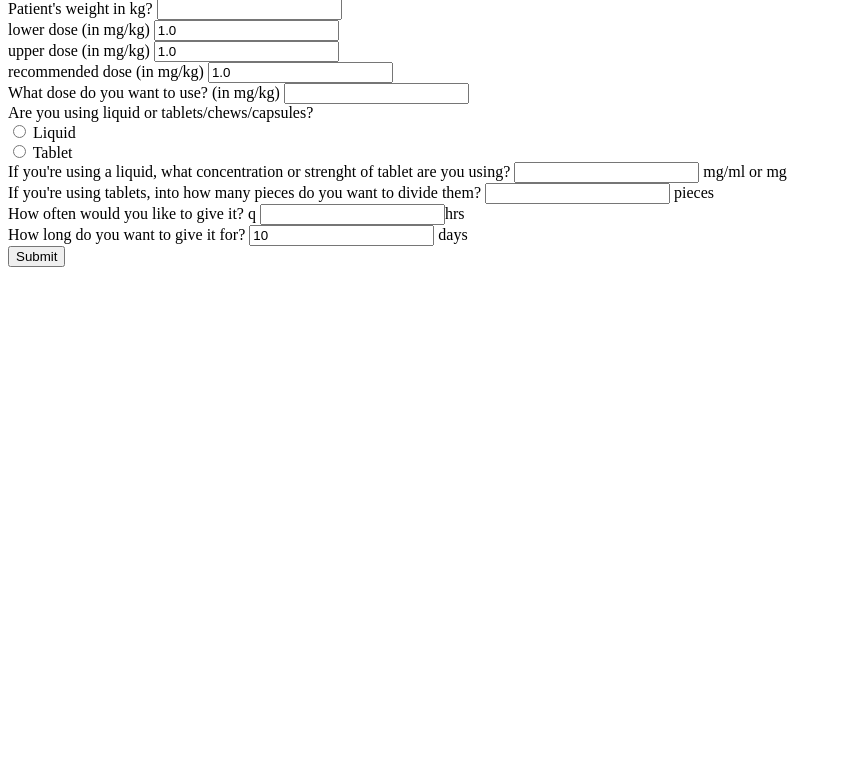
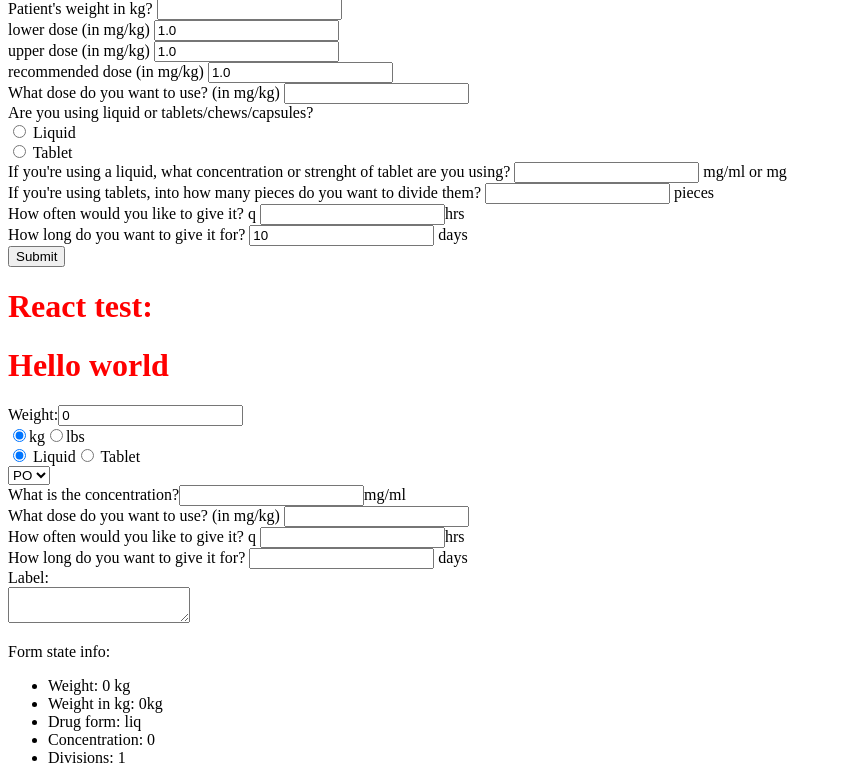
Before and after one commit to StaceyCarter/vet_calc, a Flask app: page /prescribe/1 in a window 1280 px wide. Shown: the part 81-864 px from the top of the page, without its empty margins (0-842 px from the left). Before the commit the page ends 348 px from the top, so only its background shows below. Run offline with Flask 2, Linux system fonts and the light colour scheme; tables that the repository leaves empty hold one stand-in row (values such as "Sample post").

Commit message:
added static react files from frontend work

```diff
--- a/server.py
+++ b/server.py
@@ -98,36 +98,6 @@
                            drug=drug,
                            saved_doses=saved_doses)
 
-@app.route('/adduser', methods=["POST"])
-def add_user():
-    """Renders a form to add a user to the database"""
-
-    email = request.form.get('email')
-    password = request.form.get('password')
-    fname = request.form.get('fname')
-    lname = request.form.get('lname')
-    username = request.form.get('username')
-
-
-    grad_year = request.form.get('gradYear')
-    speciality = request.form.get('specialty')
-    user_type = "vet"
-
-
-    user = User(email = email,
-                password = password,
-                fname = fname,
-                lname = lname,
-                username = username,
-                user_type = user_type
-                )
-
-    db.session.add(user)
-    db.session.commit()
-
-    flash("Welcome to the database!")
-
-    return redirect('/')
 
 @app.route('/register')
 def register_user():
@@ -178,9 +148,11 @@
     #Concentration refers to concentration of a liquid formula or the strength of a tablet
     concentration = float(request.args.get("concentration"))
     form = request.args.get("form")
-    divide = int(request.args.get("divide"))
+    divide = int(request.args.get("divide") or 1)
 
     instruction_info = get_instructions(weight, dose, concentration, duration, frequency, form, divide)
+
+    print('\n\n\n\nINSTRUCTION_INFO: ', instruction_info)
 
     instructions = generate_instructions(instruction_info)
 
@@ -193,6 +165,7 @@
     """Presents the dose calculator, with fields regarding the dose prefilled."""
 
     dose = PersonalDose.query.get(dose_id)
+    print(dose)
 
     return render_template('prescribe.html',
                            dose=dose)
--- /dev/null
+++ b/static/js/calculator_form.js
@@ -0,0 +1,176 @@
+
+//import Weight, {KgOrLbs} from './weight'
+//import LiqOrTabs from './drug_form'
+//import Concentration from './drug_concentration'
+//import Divisions from './tablet_divisions'
+
+function Route(props) {
+  return (
+    <div>
+      <select>
+        <option value="PO">PO</option>
+        <option value="OU">OU</option>
+        <option value="OD">OD</option>
+        <option value="OS">OS</option>
+        <option value="SQ">SQ</option>
+        <option value="IM">IM</option>
+      </select>
+    </div>
+  )
+}
+
+
+function DosePicker(props){
+  return (
+    <div>
+      <label>
+        What dose do you want to use? (in mg/kg) <input type="number" name="dose" step="0.01" readOnly />
+      </label>
+    </div>
+  )
+}
+
+function Frequency(props){
+  return(
+    <div>
+      <label>
+
+      How often would you like to give it? q <input type="number" name="frequency" value="" readOnly />hrs
+      </label>
+    </div>
+  )
+}
+
+function Duration(props){
+  return(
+    <div>
+      <label>
+      How long do you want to give it for? <input type="number" name="duration" value="" readOnly /> days
+      </label>
+    </div>
+  )
+}
+
+function Label(props){
+  return(
+    <div>
+      <label> Label: <br />
+        <textarea readOnly></textarea>
+      </label>
+      <p> Form state info: </p>
+      <ul>
+        <li>Weight: {props.weight} {props.units}</li>
+        <li>Weight in kg: {props.kgWeight}kg</li>
+        <li>Drug form: {props.drugForm}</li>
+        <li>Concentration: {props.concentration}</li>
+        <li>Divisions: {props.divisions}</li>
+      </ul>
+
+    </div>
+  )
+}
+
+class Form extends React.Component{
+  constructor(props){
+    super(props)
+
+    this.state = {
+      weight : 0,
+      units : "kg",
+      weightInKgs : 0,
+      drugForm : "liq",
+      concentration : 0,
+      divisions : 1,
+    }
+
+    this.setWeight = this.setWeight.bind(this)
+    this.changeUnit = this.changeUnit.bind(this)
+    this.setWeightInKgs = this.setWeightInKgs.bind(this)
+    this.setDrugForm = this.setDrugForm.bind(this)
+    this.setConcentration = this.setConcentration.bind(this)
+    this.setDivisions = this.setDivisions.bind(this)
+  }
+  // Responds to the form input (passed in as a prop) and updates the state accordingly.
+  setWeight(weight){
+    console.log("Weight from setWeight: ", weight)
+    this.setState({
+      weight : weight
+    })
+    this.setWeightInKgs(weight)
+  }
+
+  // Passed in as a prob to KgOrLbs which changes the unit state depending on which one the user has selected.
+  changeUnit(newUnit) {
+    this.setState({
+      units: newUnit
+    }, () => this.setWeightInKgs(this.state.weight));
+  }
+
+  // Checks what the current weight units are. If they are lbs, then converts the weight to kgs and updates the weight in kgs state.
+  setWeightInKgs(weight){
+    if (this.state.units === "lbs"){
+      this.setState({
+        weightInKgs : (weight * 0.45359237).toFixed(2)
+      })
+    } else {
+      this.setState({
+        weightInKgs : weight
+      })
+    }
+  }
+
+  setDrugForm(newForm){
+    this.setState({
+      drugForm : newForm
+    })
+  }
+
+  setConcentration(newConcentration){
+    this.setState({
+      concentration : newConcentration
+    })
+  }
+
+  setDivisions(newDivision){
+    this.setState({
+      divisions : newDivision
+    })
+  }
+
+  render(){
+    return (
+    <div>
+        <h1>Hello world</h1>
+        <Weight weight={this.state.weight} setWeight={this.setWeight} />
+        <KgOrLbs changeUnit={this.changeUnit}/>
+        <LiqOrTabs setForm={this.setDrugForm}/>
+        <Route />
+        <Concentration
+          drugForm={this.state.drugForm}
+          setConcentration={this.setConcentration}
+          concentration={this.state.concentration} />
+        <Divisions
+          divisions={this.state.divisions}
+          setDivisions={this.setDivisions}
+          drugForm={this.state.drugForm}/>
+        <DosePicker />
+        <Frequency />
+        <Duration />
+        <Label
+          weight={this.state.weight}
+          units={this.state.units}
+          kgWeight={this.state.weightInKgs}
+          drugForm = {this.state.drugForm}
+          concentration = {this.state.concentration}
+          divisions = {this.state.divisions}/>
+     </div>
+    )
+  }
+}
+
+
+
+ReactDOM.render(
+  <Form />,
+  document.getElementById('root')
+)
--- /dev/null
+++ b/static/js/drug_concentration.js
@@ -0,0 +1,22 @@
+function Concentration(props){
+  let describingWord
+  let units
+
+  if (props.drugForm === "liq"){
+    describingWord = "concentration"
+    units = "mg/ml"
+  } else if (props.drugForm === "tab"){
+    describingWord = "strength of the tablet"
+    units = "mg"
+  }
+
+  return (
+    <div>
+      <label>What is the {describingWord}?
+        <input type="number" step="0.01" onChange={(evt) => {
+           props.setConcentration(evt.target.value)}} />
+        {units}
+      </label>
+    </div>
+  )
+}
--- /dev/null
+++ b/static/js/drug_form.js
@@ -0,0 +1,41 @@
+class LiqOrTabs extends React.Component {
+  constructor(props){
+    super(props);
+
+    this.state = {
+      drugForm : "liq"
+    }
+
+    this.changeForm = this.changeForm.bind(this)
+  }
+
+  changeForm(evt) {
+    this.setState({
+      drugForm : evt.target.value
+    },
+    () => this.props.setForm(this.state.drugForm))
+  }
+
+  render () {
+  return (
+      <div>
+        <label>
+          <input
+            type="radio"
+            value="liq"
+            checked={this.state.drugForm === "liq"}
+            onChange={this.changeForm}
+            /> Liquid
+        </label>
+        <label>
+          <input
+            type="radio"
+            value="tab"
+            checked={this.state.drugForm === "tab"}
+            onChange={this.changeForm}
+            /> Tablet
+        </label>
+      </div>
+    )
+  }
+}
--- /dev/null
+++ b/static/js/tablet_divisions.js
@@ -0,0 +1,13 @@
+function Divisions(props){
+
+  let display = (props.drugForm === "liq")? 'hide' : '';
+
+  return (
+    <div className={display}>
+      <label>
+        How many pieces can your tablets be divided into?
+        <input type="number" value={props.divisions} onChange={(evt) => props.setDivisions(evt.target.value)} /> pieces
+      </label>
+    </div>
+  )
+}
--- /dev/null
+++ b/static/js/weight.js
@@ -0,0 +1,78 @@
+
+
+class KgOrLbs extends React.Component {
+  constructor(props) {
+    super(props);
+
+    this.state = {
+      selectedOption: "kg"
+    };
+
+    this.handleOptionChange = this.handleOptionChange.bind(this);
+  }
+
+  handleOptionChange(evt) {
+    this.setState({
+      selectedOption: evt.target.value
+    },
+    () => this.props.changeUnit(this.state.selectedOption));
+  }
+
+  render() {
+    return (
+      <div className="weight-selector">
+        <label>
+          <input
+            type="radio"
+            value="kg"
+            checked={this.state.selectedOption==="kg"}
+            onChange={this.handleOptionChange}
+          />
+          kg
+        </label>
+        <label>
+          <input
+            type="radio"
+            value="lbs"
+            checked={this.state.selectedOption==="lbs"}
+            onChange={this.handleOptionChange}
+          />
+          lbs
+        </label>
+      </div>
+    );
+  }
+}
+
+// Renders a weight input form and sets weight state in Form.
+class Weight extends React.Component {
+  constructor(props) {
+    super(props);
+
+    this.setWeightFromEvent = this.setWeightFromEvent.bind(this);
+  }
+// Sets the state as the new weight. If the input is NaN converts it to an empty string.
+  setWeightFromEvent(e) {
+    const value = parseFloat(e.target.value)
+    const newValue = (Number.isNaN(value))? "" : value;
+    this.props.setWeight(newValue)
+  }
+
+  render() {
+    return (
+      <div>
+        <label>
+          Weight:
+          <input
+            type="number"
+            name="weight"
+            step="0.01"
+            value={this.props.weight}
+            onChange={this.setWeightFromEvent}
+            required
+          />
+        </label>
+      </div>
+    );
+  }
+}
--- a/templates/chat.html
+++ b/templates/chat.html
@@ -2,7 +2,7 @@
 {% block title %} Chat {% endblock %}
 {% block content %}
 
-    <h3 style='color: #ccc;font-size: 30px;'>No message yet..</h3>
+
     <div class="message_holder">
 {% for message in previous_messages %}
    <p><b>{{ message.sender_user.username }}</b>: {{ message.message_body }}</p>
--- a/templates/prescribe.html
+++ b/templates/prescribe.html
@@ -31,4 +31,20 @@
 
 </form>
 
+<h1>React test: </h1>
+<div id="root"></div>
+
 {% endblock %}
+
+{% block javascript %}
+
+    <script crossorigin src="https://unpkg.com/react@16/umd/react.development.js"></script>
+    <script crossorigin src="https://unpkg.com/react-dom@16/umd/react-dom.development.js"></script>
+    <script src="http://unpkg.com/babel-standalone"></script>
+    <script type="text/jsx" src={{ url_for('static', filename='js/weight.js') }} ></script>
+    <script type="text/jsx" src={{ url_for('static', filename='js/drug_form.js') }} ></script>
+    <script type="text/jsx" src={{ url_for('static', filename='js/drug_concentration.js') }} ></script>
+    <script type="text/jsx" src={{ url_for('static', filename='js/tablet_divisions.js') }} ></script>
+    <script type="text/jsx" src={{ url_for('static', filename='js/calculator_form.js') }} ></script>
+
+{% endblock %}
```
